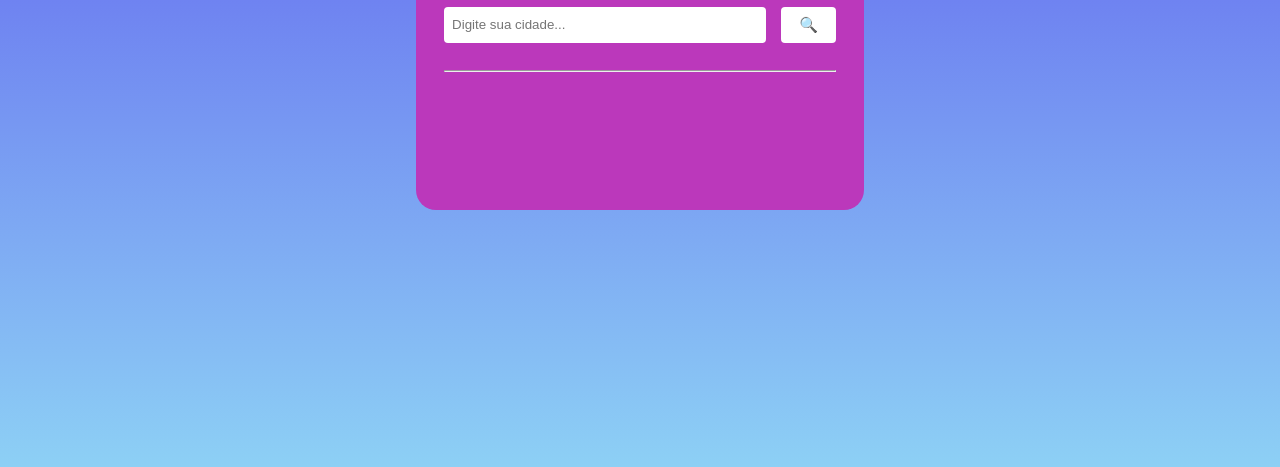
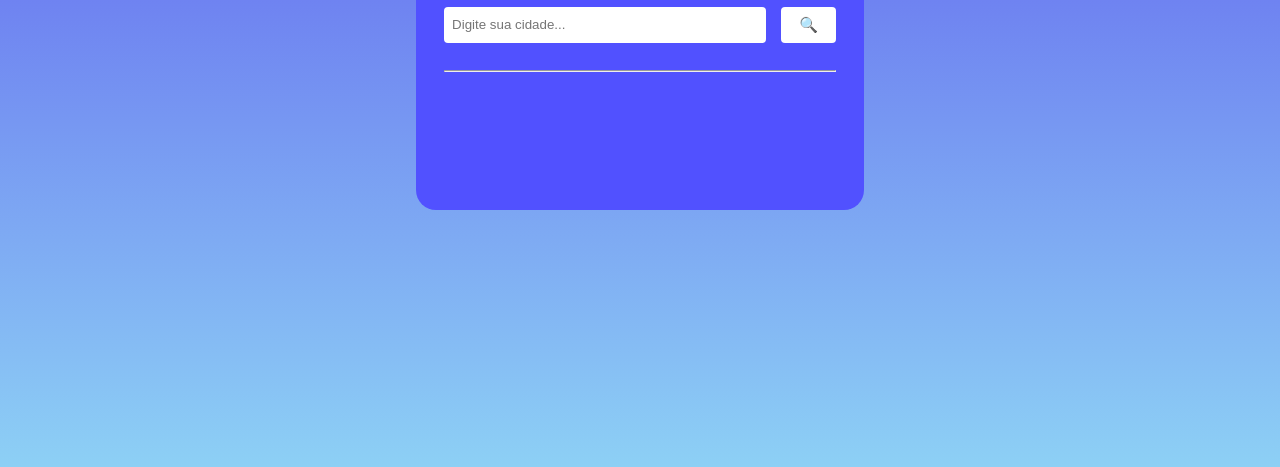
Before and after one commit to Pedrogarcia011/Consulte-Clima, a website built with Vite: page index.html in a window 1280 px wide. Shown: the part 333-800 px from the top of the page. Built offline with nearby package versions, Linux system fonts and the light colour scheme.

Commit message:
background color

```diff
--- a/src/style.css
+++ b/src/style.css
@@ -19,7 +19,7 @@ body {
 }
 
 main{
-  background-color: rgb(187, 56, 187) ;
+  background-color: rgb(81, 81, 255) ;
   padding: 28px;
   border-radius: 20px;
 }
```
